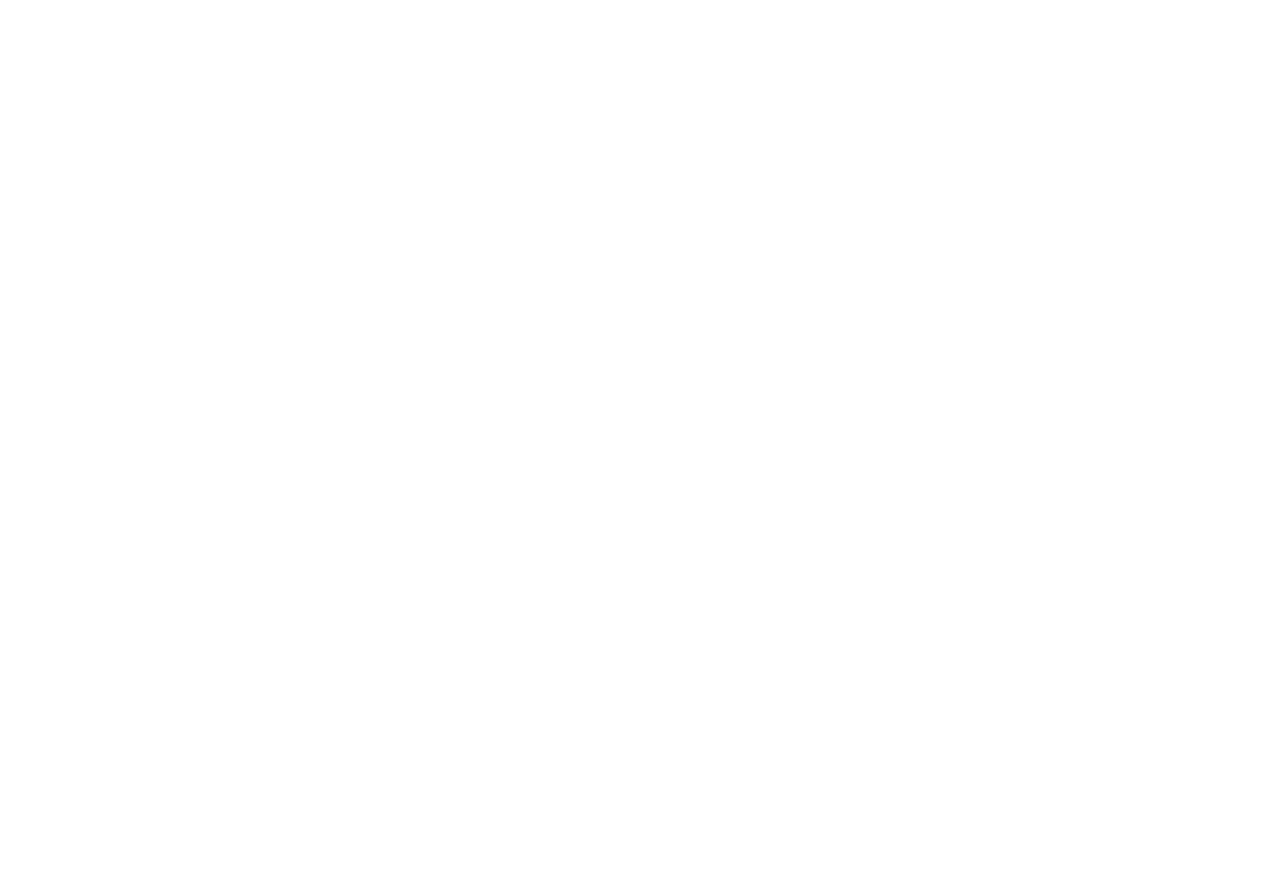
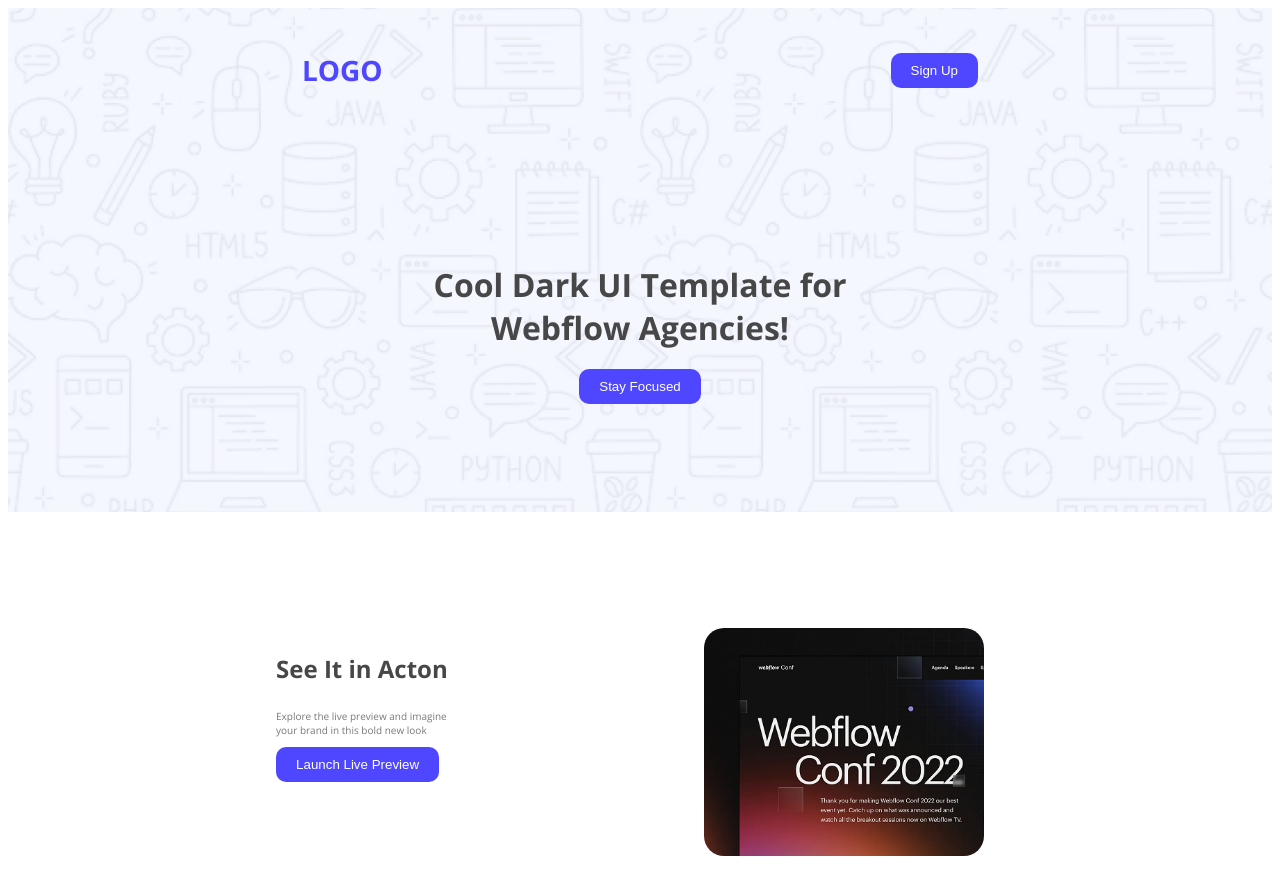
Before and after one commit to anik45631/B12-landing-launchpad, a plain HTML site: page index.html in a window 1280 px wide. Before the commit the page ends 800 px from the top, so only its background shows below. Drawn offline with nearby package versions, Linux system fonts and the light colour scheme.

Commit message:
second commit

```diff
--- a/index.html
+++ b/index.html
@@ -4,12 +4,44 @@
     <meta charset="UTF-8">
     <meta name="viewport" content="width=device-width, initial-scale=1.0">
     <title>B12 landing launchpad</title>
+
+    <!-- google font -->
+
+    <link rel="preconnect" href="https://fonts.googleapis.com">
+    <link rel="preconnect" href="https://fonts.gstatic.com" crossorigin>
+    <link href="https://fonts.googleapis.com/css2?family=Open+Sans:ital,wght@0,300..800;1,300..800&display=swap" rel="stylesheet">
+
+    <link rel="stylesheet" href="styles/style.css">
+
+
 </head>
-<body>
-    <header>
+
+<body class="open-sans-normal">
+    <header class="header-secondary-bg">
+        <nav class="navbar">
+            <h2 class="nav-title text-primary">LOGO</h2>
+            <button class="btn-primary">Sign Up</button>
+        </nav>
+
+        <div class="banner">
+            <h1 class="banner-title dark-2"> Cool Dark UI Template for<br> Webflow Agencies! </h1>
+
+            <button class="btn-primary">Stay Focused</button>
+
+        </div>
 
     </header>
     <main>
+        <div class="action">
+            <div class="action-content">
+                <h3 class="action-title dark-2">See It in Acton</h3>
+                <P class="action-description dark-1 ">Explore the live preview and imagine<br> your brand
+                   in this bold new look
+                </P>
+                <button class="btn-primary" >Launch Live Preview</button>
+            </div>
+            <img class="action-profile-picture" src="Assets/wc-mini.png" alt="">
+        </div>
 
     </main>
     <footer>
--- /dev/null
+++ b/styles/style.css
@@ -0,0 +1,97 @@
+
+.open-sans-normal {
+  font-family: "Open Sans", sans-serif;
+  font-optical-sizing: auto;
+  font-style: normal;
+  font-variation-settings:
+    "wdth" 100;
+}
+
+/* shared style */
+.text-primary{
+    color:#4E47FF; ;
+}
+.dark-2{
+    color: #474747;
+}
+.dark-1{
+    color: #7a7979;
+}
+
+.header-secondary-bg{
+     background-image: url("../Assets/Hero-bg.png");
+     background-size: cover;
+     background-position: center;
+     /* color: aliceblue; */
+}
+
+/* nav styles */
+
+.navbar{
+    display: flex;
+    justify-content: space-around;
+    align-items: center;
+    padding: 20px 40px;
+
+}
+
+.nav-title{
+    font-weight: bold;
+    font-size: 28px;
+
+}
+
+/* button hover  */
+
+.btn-primary{
+    background-color: #4E47FF;
+    border-radius:10px;
+    padding: 10px 20px;
+    border:none;
+    color:white;
+    cursor: pointer;
+
+
+}
+
+.btn-primary:hover {
+  background-color: #e64a19;
+}
+
+/* banner section */
+.banner{
+    height: 300px;
+    display: flex;
+    flex-direction: column;
+    justify-content: center;
+    align-items: center;
+    text-align: center;
+    padding: 40px 20px;
+}
+.banner-title{
+   font-size: 32px;
+   margin-bottom: 20px;
+}
+
+
+/* action section */
+.action{
+    display: flex;
+    justify-content: space-around;
+    margin: 116px 160px 116px 140px ;
+
+}
+.action-content{
+    max-width: 580px;
+}
+.action-title{
+    font-size: 24px;
+    /* font-weight: 600; */
+}
+.action-description{
+    font-size: 10px;
+}
+.action-profile-picture{
+    width: 280px;
+    border-radius: 20px;
+}
```
